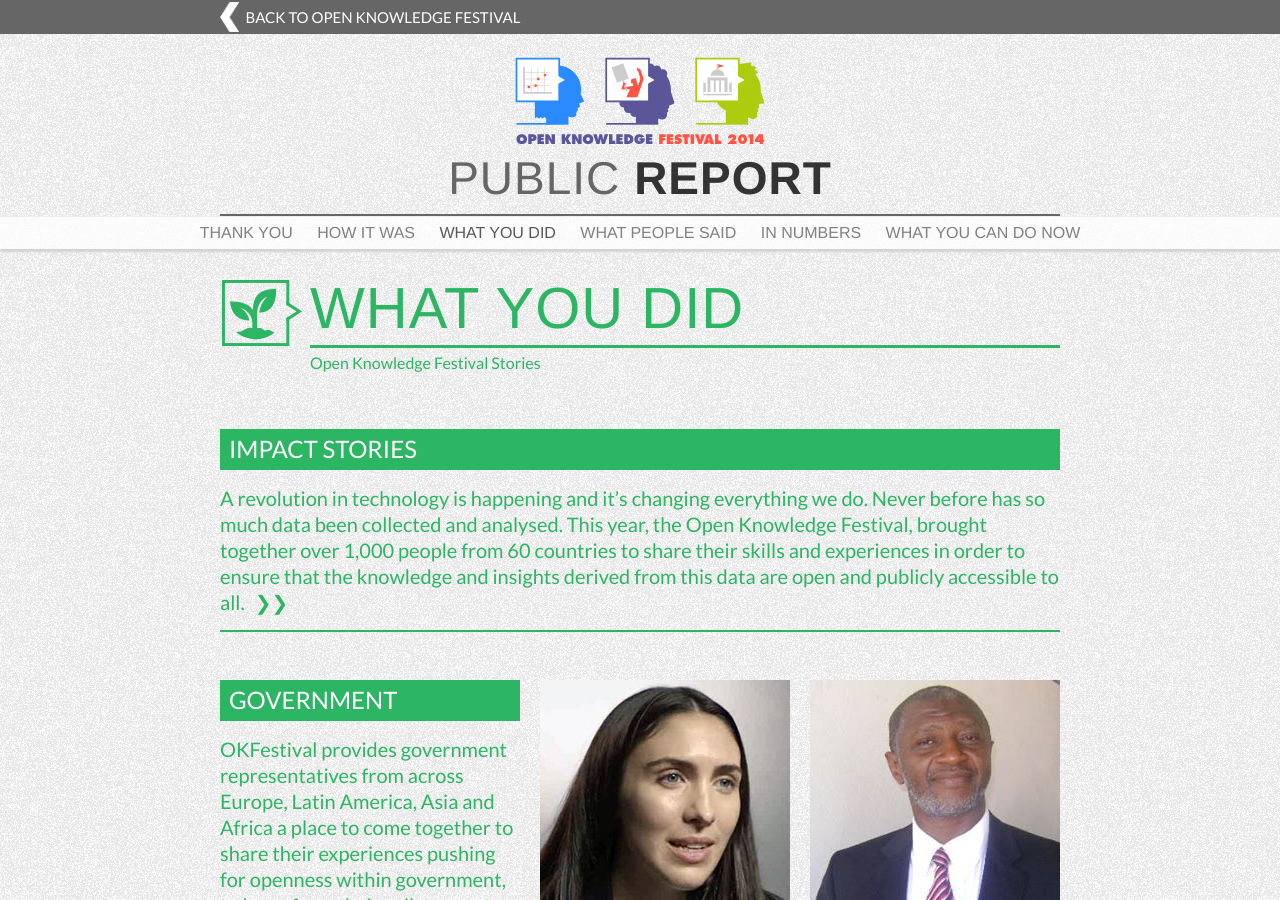
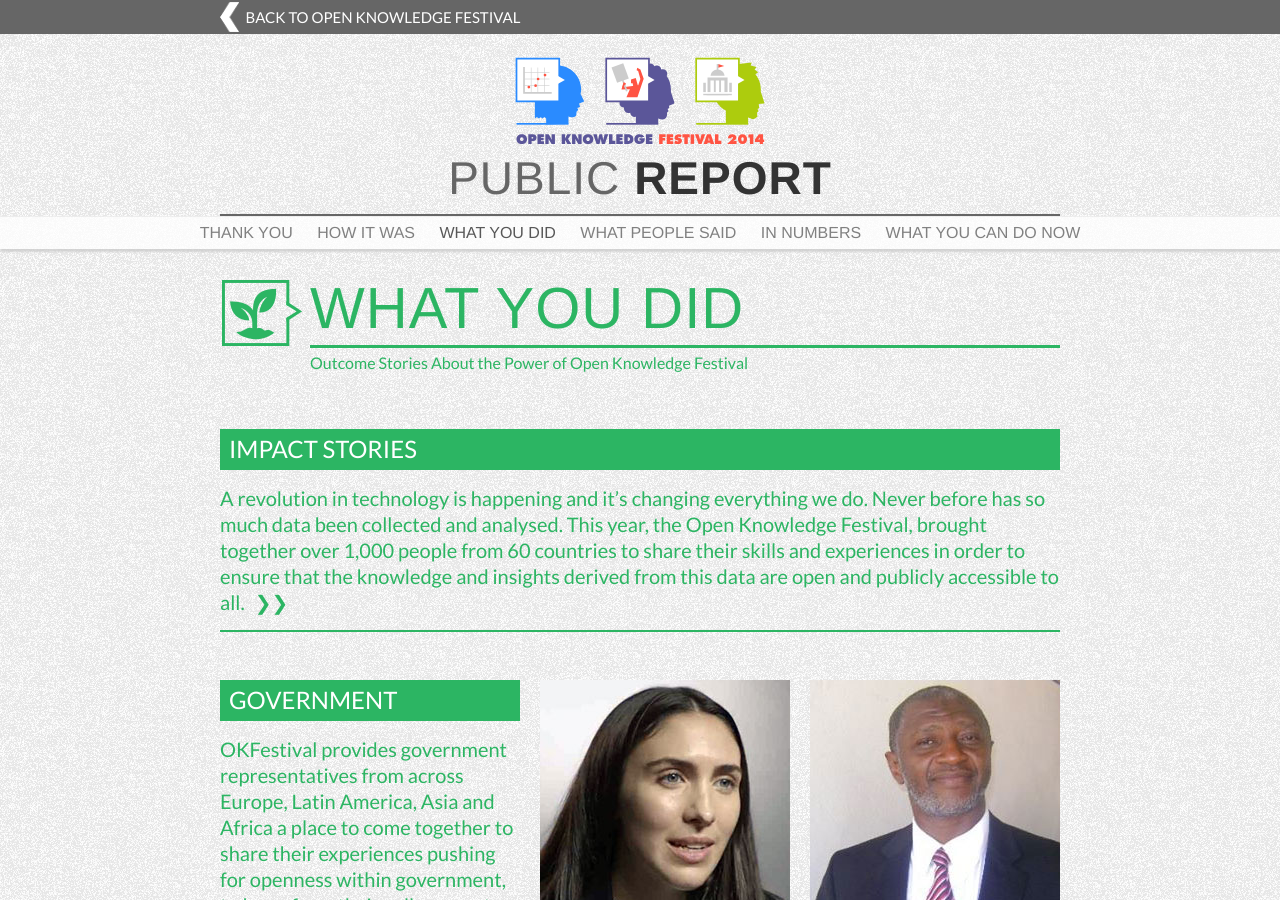
Before and after one commit to okfn/okfestival-public-report, a Jekyll site: the page built from pages/what-you-did/index.html, in a window 1280 px wide and 900 px high. Built offline with Jekyll 4.4.1, drawn with Linux system fonts in a browser that asks for light colours; some web fonts are replaced.

Commit message:
Update index.html

```diff
--- a/pages/what-you-did/index.html
+++ b/pages/what-you-did/index.html
@@ -1,7 +1,7 @@
 ---
 layout: page
 title: What You Did
-description: Open Knowledge Festival Stories
+description: Outcome Stories About the Power of Open Knowledge Festival
 permalink: /what-you-did/
 order: 3
 identifier: what-you-did
```
